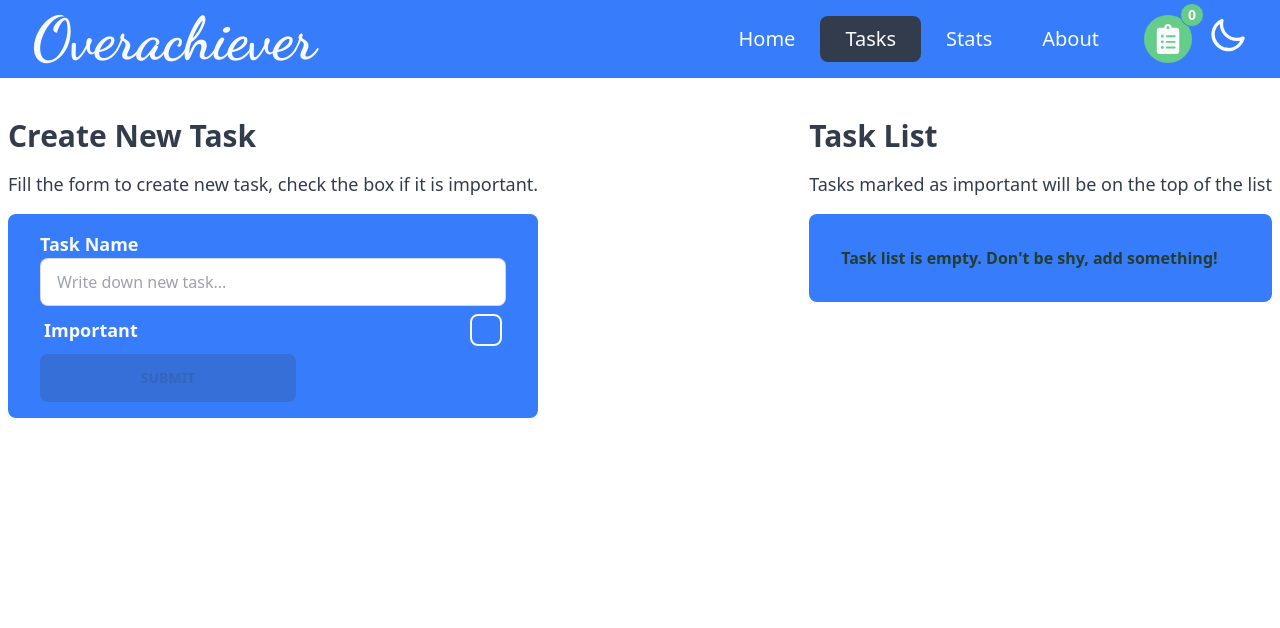
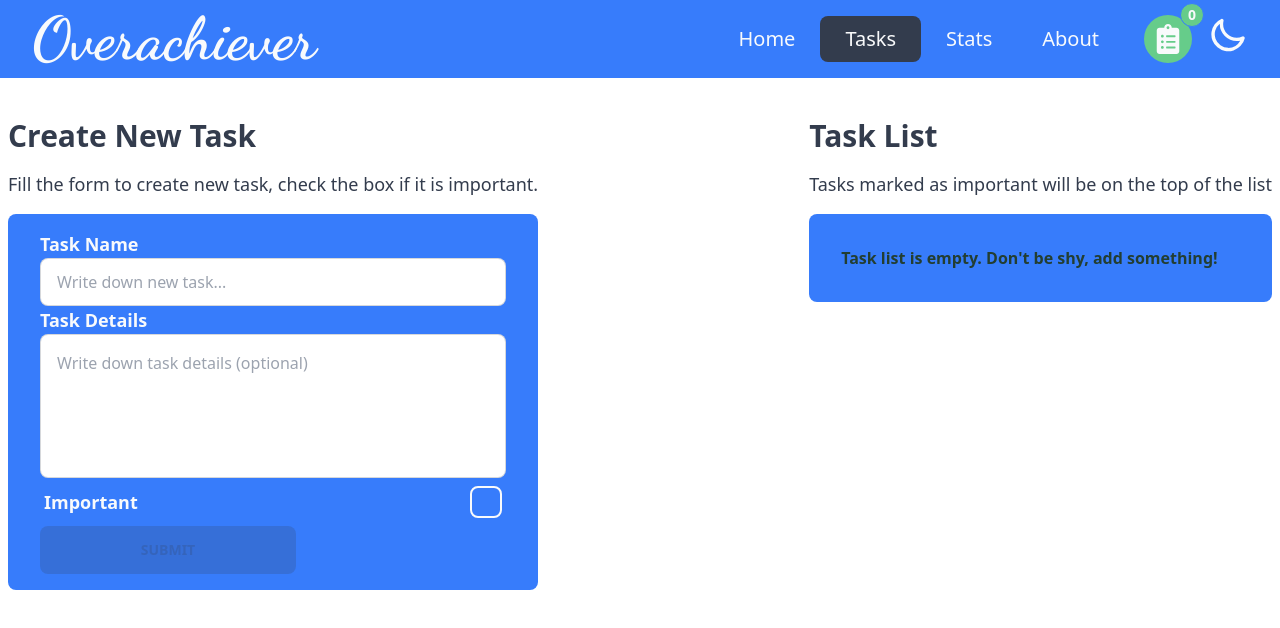
Before and after one commit to Radexman/Overachiever, a React (Create React App) app: page /tasks in a window 1280 px wide. Shown: the top 628 px of the page. Built offline with nearby package versions, Linux system fonts and the light colour scheme.

Commit message:
Add Details To Task

```diff
--- a/src/Types/TaskType.ts
+++ b/src/Types/TaskType.ts
@@ -1,5 +1,6 @@
 export type Task = {
   id: string;
   todo: string;
+  details?: string;
   important: boolean;
 };
--- a/src/components/layout/Form/Form.tsx
+++ b/src/components/layout/Form/Form.tsx
@@ -4,12 +4,17 @@ import { v4 as uuidv4 } from "uuid";
 
 const Form = () => {
   const [taskInput, setTaskInput] = useState<string>();
+  const [detailsInput, setDetailsInput] = useState<string>();
   const [importantInput, setImportantInput] = useState<boolean>();
 
   const { addTask } = useContext(AppContext);
 
   const handleTaskInput = (e: ChangeEvent<HTMLInputElement>) => {
     setTaskInput(e.target.value);
+  };
+
+  const handleDetailsInput = (e: ChangeEvent<HTMLTextAreaElement>) => {
+    setDetailsInput(e.target.value);
   };
 
   const handleImportantChange = (e: ChangeEvent<HTMLInputElement>) => {
@@ -20,6 +25,7 @@ const Form = () => {
     e.preventDefault();
     const newTask = {
       todo: taskInput!,
+      details: detailsInput!,
       important: importantInput!,
       id: uuidv4(),
     };
@@ -27,6 +33,7 @@ const Form = () => {
     addTask(newTask);
 
     setTaskInput("");
+    setDetailsInput("");
     setImportantInput(false);
   };
 
@@ -55,6 +62,21 @@ const Form = () => {
             className="input input-bordered"
           />
         </div>
+        <div className="flex flex-col">
+          <label
+            htmlFor="task-details"
+            className="text-left text-lg font-bold text-slate-50"
+          >
+            Task Details
+          </label>
+          <textarea
+            id="task-details"
+            onChange={handleDetailsInput}
+            value={detailsInput}
+            placeholder="Write down task details (optional)"
+            className="input input-bordered block h-36 p-4"
+          ></textarea>
+        </div>
         <div className="form-control">
           <label className="label cursor-pointer">
             <span className="label-text text-lg font-bold text-slate-50">
--- a/src/components/layout/SingleTask/SingleTask.tsx
+++ b/src/components/layout/SingleTask/SingleTask.tsx
@@ -1,3 +1,5 @@
+import { IoIosCheckmarkCircleOutline } from "react-icons/io";
+import { BiMessageAltEdit } from "react-icons/bi";
 import Modal from "../Modal/Modal";
 import { Task } from "../../../Types/TaskType";
 
@@ -6,17 +8,24 @@ type SingleTaskProps = {
 };
 
 const SingleTask = ({ task }: SingleTaskProps) => {
-  const { todo, important, id } = task;
+  const { todo, important, id, details } = task;
   return (
     <div
-      className={`collapse-arrow collapse ${
-        important ? "bg-primary" : "bg-secondary-content"
+      className={`collapse collapse-arrow rounded-md text-left ${
+        important ? "bg-primary text-primary-content" : "bg-secondary-content"
       }`}
     >
       <input type="radio" name="my-accordion-2" />
       <div className="collapse-title text-xl font-medium">{todo}</div>
       <div className="collapse-content">
-        <p>details</p>
+        <div className="flex flex-col">
+          {details && <div>{details}</div>}
+          <div className="start flex justify-end">
+            <IoIosCheckmarkCircleOutline size={25} />
+            <BiMessageAltEdit size={25} />
+            <Modal id={id} />
+          </div>
+        </div>
       </div>
     </div>
   );
--- a/src/index.css
+++ b/src/index.css
@@ -10,3 +10,7 @@
 .nav-button {
   @apply text-secondary-focus transition-all duration-200 group-hover:text-primary-focus;
 }
+
+textarea {
+  resize: none;
+}
```
